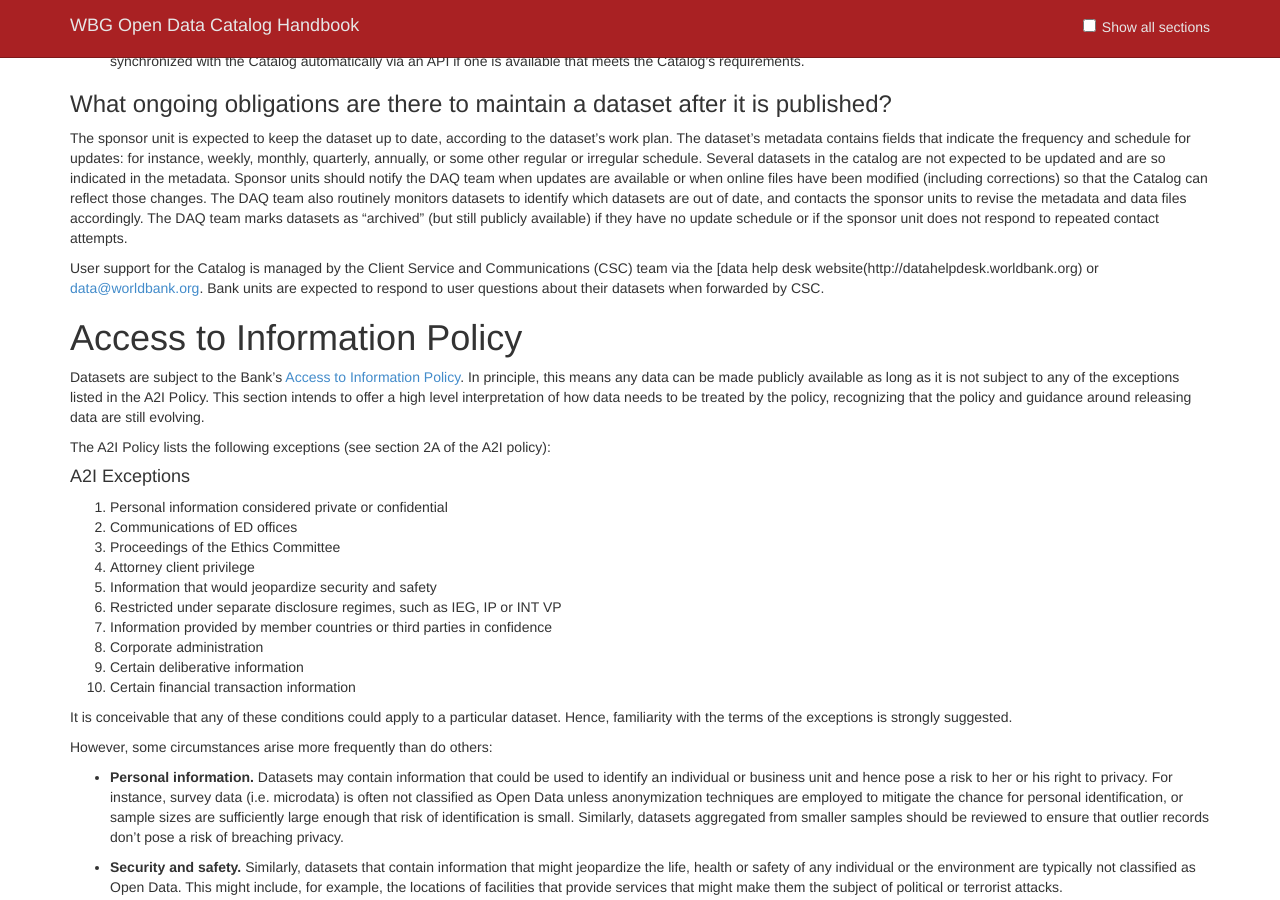
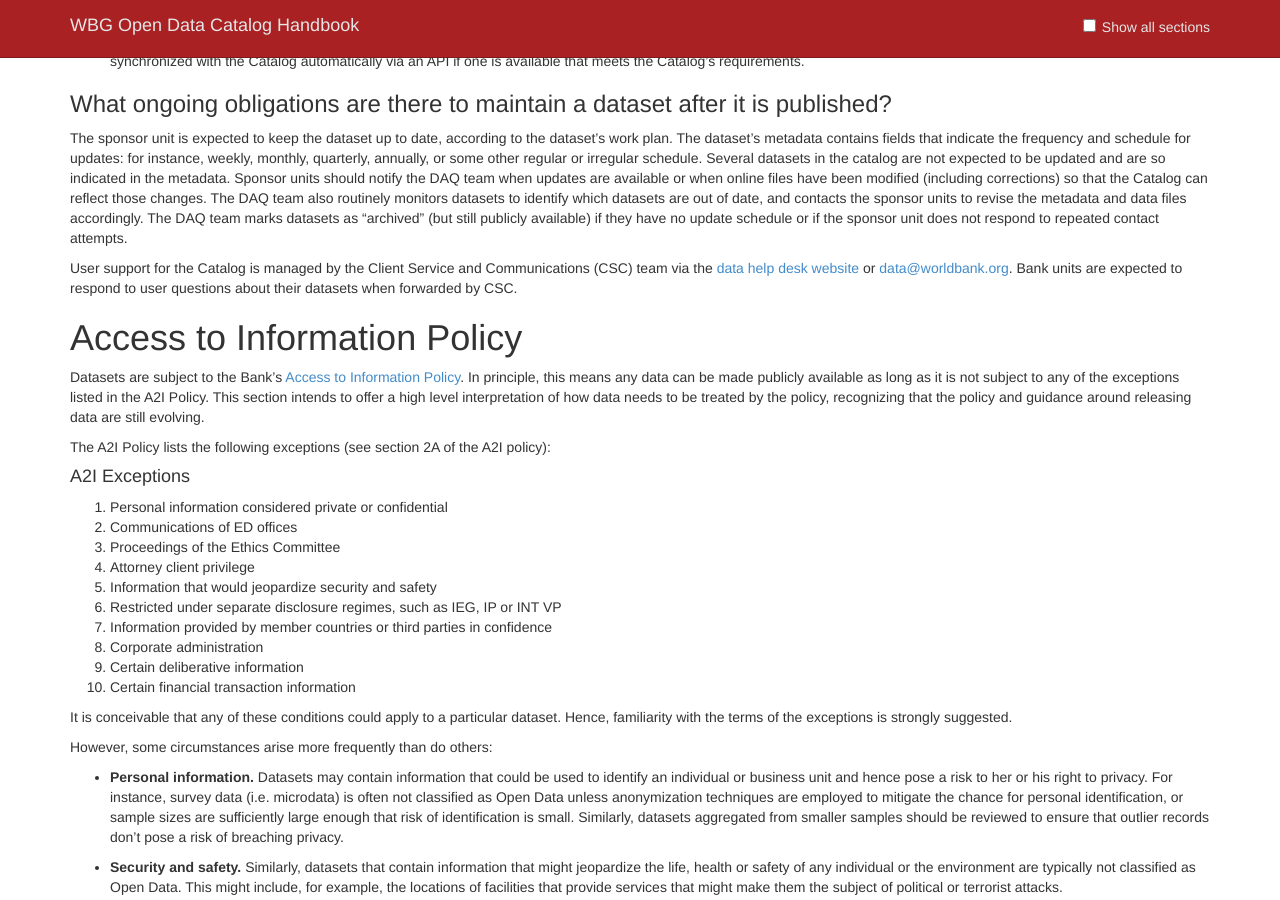
Before and after one commit to tgherzog/wbg-catalog-manual, a Jekyll site: the page built from index.md, in a window 1280 px wide and 900 px high, scrolled down 2788 px. Built offline with Jekyll 4.4.1, drawn with Linux system fonts in a browser that asks for light colours; nearby versions of some CDN libraries; some of the changed lines change nothing that is shown; some of the changed text lies outside the part shown.

Commit message:
Fix typos

```diff
--- a/index.md
+++ b/index.md
@@ -64,7 +64,7 @@
 [Research Datasets](http://go.worldbank.org/D353HLMTO0) to name a few.
 These are all included in the Open Data catalog either as collections or as individual datasets. Each catalog is managed by its own team with its own
 procedures, and specializes in a particular type of data (as suggested by its name).
-From the user's perspective however, all catalogs listed in the Open Data catalog are available under the same [Terms of Use][tou] from the user's perspctive.
+From the user's perspective however, all catalogs listed in the Open Data catalog are available under the same [Terms of Use][tou] from the user's perspective.
 
 
 <div class="todo">
@@ -123,7 +123,7 @@
 CSV files, Excel documents also have the advantage of being able to include metadata for individual cells, rows and columns, or as a separate sheet. However,
 Excel documents can be problematic if they contain formulas or macros, or if they are very large.
 
-The [Open Knowledge Foundcations's Open Data Handbook](http://opendatahandbook.org/en/appendices/file-formats.html) has more background on file formats.
+The [Open Knowledge Foundations's Open Data Handbook](http://opendatahandbook.org/en/appendices/file-formats.html) has more background on file formats.
 
 
 ### Who do I contact about putting my data in the Catalog?
@@ -223,7 +223,7 @@
 which datasets are out of date, and contacts the sponsor units to revise the metadata and data files accordingly. The DAQ team marks datasets as "archived" (but still
 publicly available) if they have no update schedule or if the sponsor unit does not respond to repeated contact attempts.
 
-User support for the Catalog is managed by the Client Service and Communications (CSC) team via the [data help desk website(http://datahelpdesk.worldbank.org)
+User support for the Catalog is managed by the Client Service and Communications (CSC) team via the [data help desk website](http://datahelpdesk.worldbank.org)
 or <data@worldbank.org>. Bank units are expected to respond to user questions about their datasets when forwarded by CSC.
 
 
```
